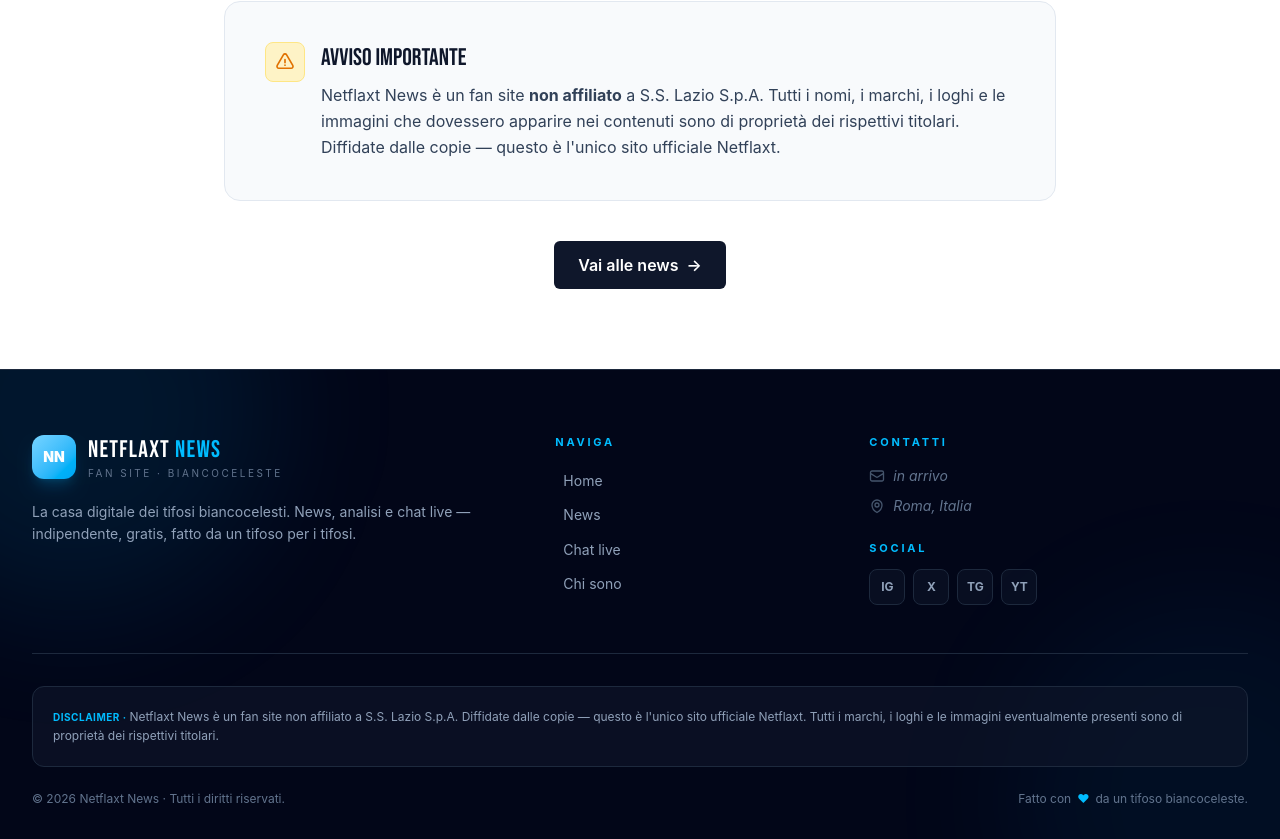
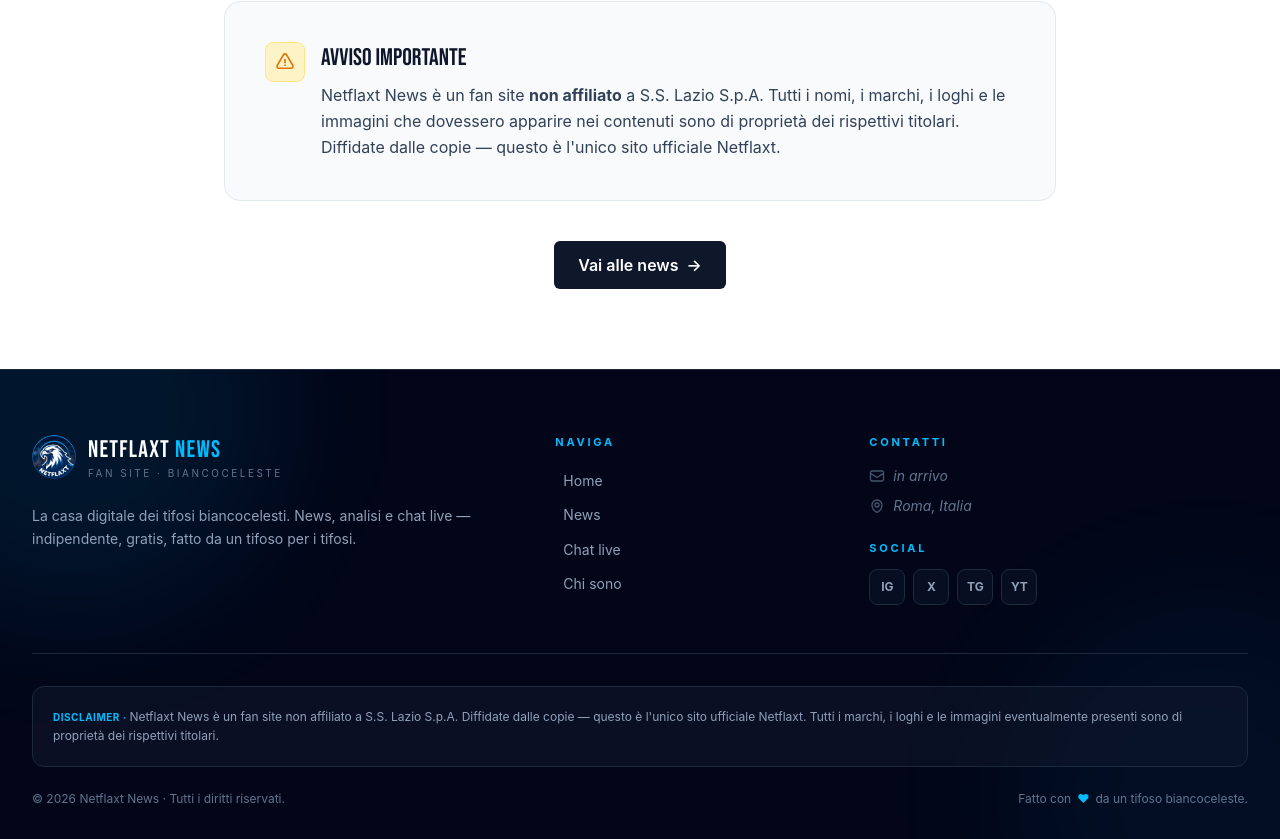
Before and after one commit to Netflaxt/netflaxt--news, a React (Vite) app: page /about in a window 1280 px wide. Shown: the part 1761-2600 px from the top of the page. Built offline with nearby package versions, Linux system fonts and the light colour scheme; no server answers.

Commit message:
logo nel footer e navbar

```diff
--- a/src/components/Footer.jsx
+++ b/src/components/Footer.jsx
@@ -14,9 +14,9 @@
           {/* Brand */}
           <div className="md:col-span-5">
             <Link to="/" className="inline-flex items-center gap-3 group">
-              <div className="h-11 w-11 rounded-xl bg-gradient-to-br from-sky-300 to-sky-500 flex items-center justify-center shadow-lg shadow-sky-500/20 group-hover:scale-105 transition-transform duration-300">
-                <span className="text-white font-black text-sm">NN</span>
-              </div>
+              <div className="h-11 w-11 rounded-full overflow-hidden group-hover:scale-105 transition-transform duration-300">
+                <img src="/logo.png" alt="Netflaxt News" className="w-full h-full object-contain" />
+            </div>
               <div>
                 <div
                   className="text-2xl text-white tracking-wide"
```
